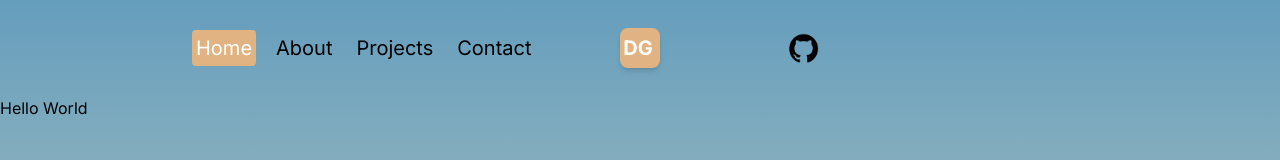
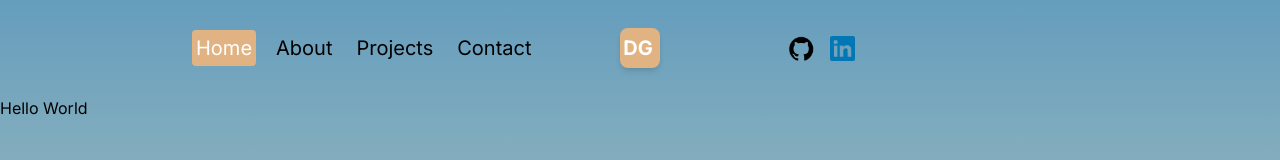
Before and after one commit to DariusGuillaume/Portfolio-website, a Next.js app: page / in a window 1280 px wide. Shown: the top 160 px of the page. Built offline with nearby package versions, Linux system fonts and the light colour scheme.

Commit message:
added linkedin logo home logo changed

```diff
--- a/src/components/Navbar.jsx
+++ b/src/components/Navbar.jsx
@@ -36,7 +36,10 @@ const Navbar = () => {
 {/* SOCIAL MEDIA ICONS */}
     <div className="hidden md:flex gap-4 w-1/3">
       <Link href = "https://github.com/DariusGuillaume">
-      <Image src ="/github.png" alt="github" width={30} height={30} />
+      <Image src ="/github.png" alt="github" width={25} height={25} />
+      </Link>
+      <Link href = "https://www.linkedin.com/in/darius-guillaume-483101212/">
+      <Image src ="/linkedin.png" alt="linkedin" width={25} height={25} />
       </Link>
     </div>
 
```
